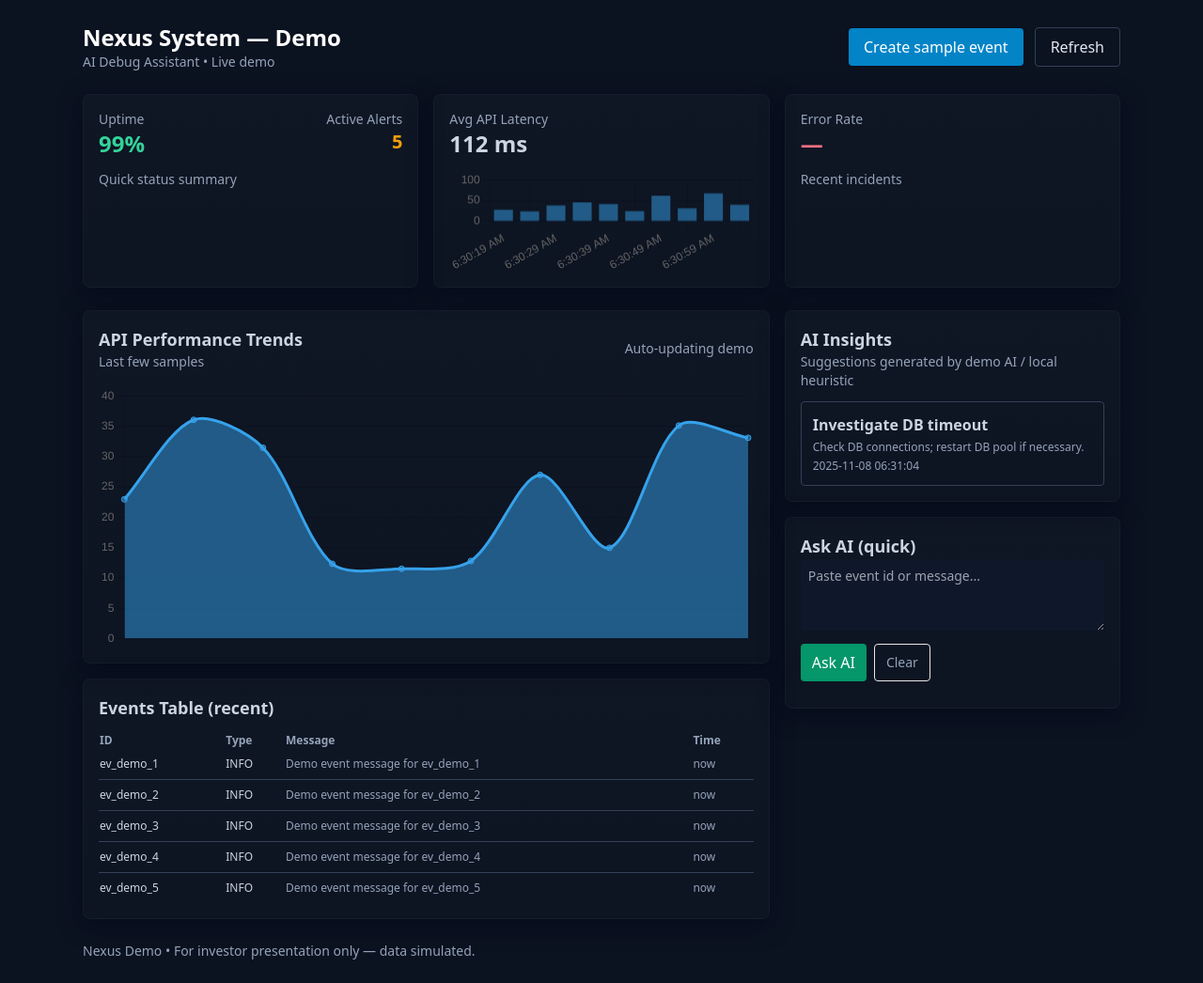
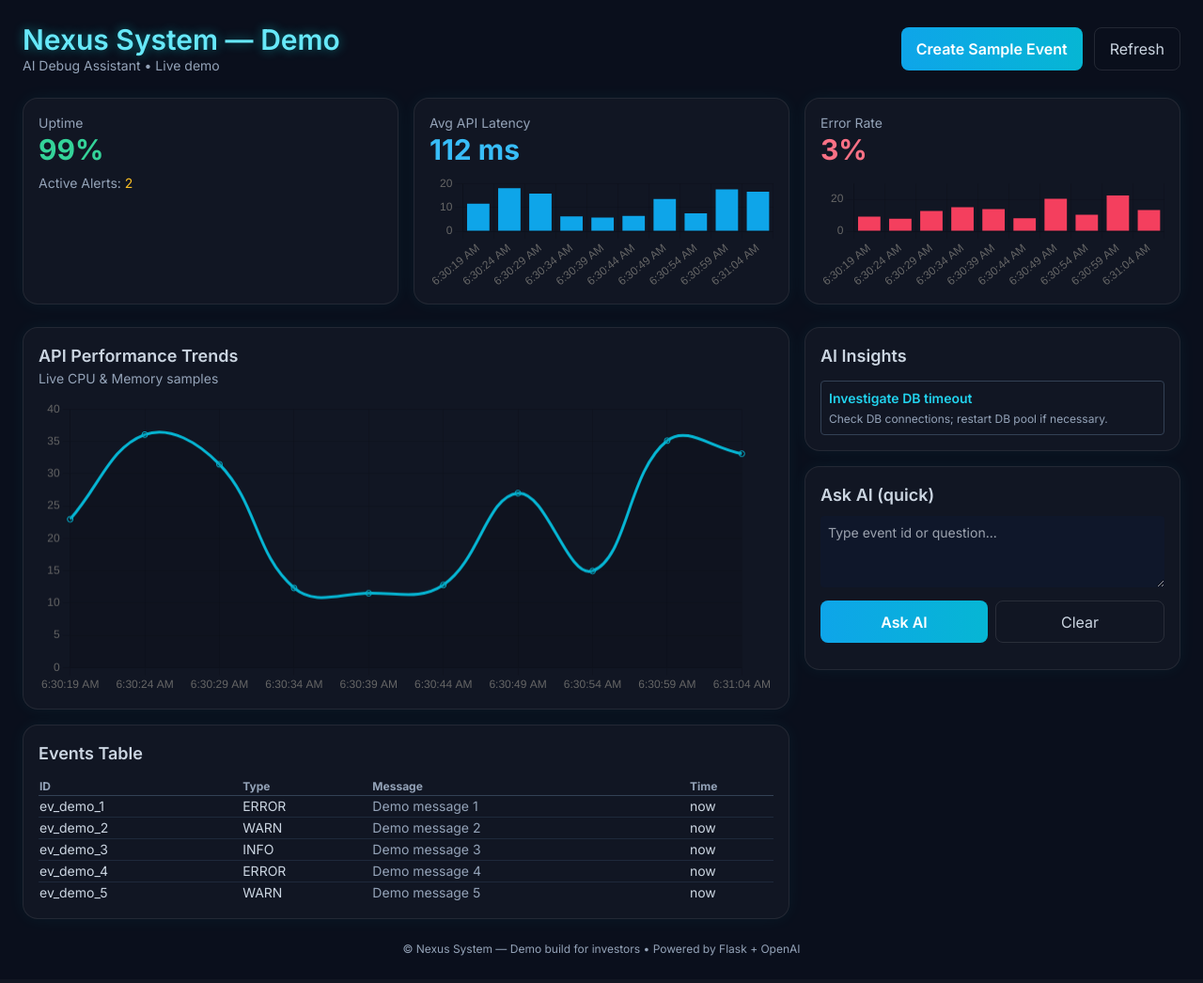
Before and after one commit to pankajverma03/Nexus-System-Demo-, a Flask app: page / in a window 1280 px wide. Shown: the whole page at 94% size. After the commit the page ends 1017 px from the top, so only its background shows below. Run offline with Flask 2, Linux system fonts and the light colour scheme; data comes from the database, SQL or seed files in the repository; some libraries are stand-ins or nearby versions.

Commit message:
Update dashboard.html

```diff
--- a/templates/dashboard.html
+++ b/templates/dashboard.html
@@ -1,273 +1,188 @@
 <!doctype html>
 <html lang="en">
 <head>
-  <meta charset="utf-8" />
-  <meta name="viewport" content="width=device-width,initial-scale=1" />
-  <title>Nexus Demo — Dashboard</title>
+  <meta charset="utf-8"/>
+  <meta name="viewport" content="width=device-width,initial-scale=1"/>
+  <title>Nexus System — Demo</title>
 
-  <!-- Tailwind CDN (quick demo) -->
+  <!-- Tailwind -->
   <script src="https://cdn.tailwindcss.com"></script>
+  <!-- Chart.js -->
+  <script src="https://cdn.jsdelivr.net/npm/chart.js"></script>
+
+  <!-- Font + Glow CSS -->
+  <link href="https://fonts.googleapis.com/css2?family=Inter:wght@400;600;700&display=swap" rel="stylesheet"/>
   <style>
-    /* small custom dark tweaks */
-    :root { color-scheme: dark; }
-    body { background: #0b1220; color: #cbd5e1; }
-    .card { background: linear-gradient(180deg, rgba(255,255,255,0.02), rgba(255,255,255,0.01)); box-shadow: 0 6px 24px rgba(2,6,23,0.6); border: 1px solid rgba(255,255,255,0.03); }
+    body { background-color: #0a0f1c; color: #cbd5e1; font-family: 'Inter', sans-serif; }
+    .card { background: rgba(255,255,255,0.03); border: 1px solid rgba(255,255,255,0.08); box-shadow: 0 0 18px rgba(0,255,255,0.05); border-radius: 1rem; transition: all 0.3s ease; }
+    .card:hover { box-shadow: 0 0 28px rgba(0,255,255,0.15); transform: translateY(-2px); }
+    .glow { text-shadow: 0 0 12px rgba(0,255,255,0.4); color: #67e8f9; }
     .muted { color: #94a3b8; }
-    .positive { color: #34d399; } /* green */
-    .warn { color: #f59e0b; } /* amber */
-    .danger { color: #fb7185; } /* red */
+    .btn-primary { background: linear-gradient(90deg,#0ea5e9,#06b6d4); color:white; font-weight:600; border-radius:0.5rem; padding:0.6rem 1rem; transition: all 0.2s ease; }
+    .btn-primary:hover { opacity:0.9; box-shadow:0 0 14px rgba(6,182,212,0.5); }
+    .btn-secondary { border:1px solid rgba(255,255,255,0.1); color:#cbd5e1; border-radius:0.5rem; padding:0.6rem 1rem; }
   </style>
+</head>
 
-  <!-- Chart.js CDN -->
-  <script src="https://cdn.jsdelivr.net/npm/chart.js"></script>
-</head>
 <body class="antialiased">
-  <div class="max-w-6xl mx-auto p-6">
-    <header class="flex items-center justify-between mb-6">
+  <div class="max-w-7xl mx-auto p-6 space-y-6">
+    <header class="flex items-center justify-between">
       <div>
-        <h1 class="text-2xl font-semibold text-white">Nexus System — Demo</h1>
+        <h1 class="text-3xl font-semibold glow">Nexus System — Demo</h1>
         <p class="muted text-sm">AI Debug Assistant • Live demo</p>
       </div>
-      <div class="flex items-center space-x-3">
-        <button id="btn-create" class="px-4 py-2 bg-sky-600 text-white rounded shadow">Create sample event</button>
-        <button id="btn-refresh" class="px-4 py-2 border border-slate-700 text-slate-200 rounded">Refresh</button>
+      <div class="flex space-x-3">
+        <button id="btn-create" class="btn-primary">Create Sample Event</button>
+        <button id="btn-refresh" class="btn-secondary">Refresh</button>
       </div>
     </header>
 
-    <!-- Top cards -->
-    <div class="grid grid-cols-1 md:grid-cols-3 gap-4 mb-6">
-      <div class="card p-4 rounded-lg">
-        <div class="flex justify-between items-start">
-          <div>
+    <!-- Metrics cards -->
+    <div class="grid grid-cols-1 md:grid-cols-3 gap-4">
+      <div class="card p-4">
         <div class="text-sm muted">Uptime</div>
-            <div class="text-2xl font-bold positive" id="uptime">—</div>
+        <div class="text-3xl font-bold text-emerald-400" id="uptime">—</div>
+        <div class="text-sm muted mt-2">Active Alerts: <span id="alerts-count" class="text-amber-400">—</span></div>
       </div>
-          <div class="text-right">
-            <div class="text-sm muted">Active Alerts</div>
-            <div class="text-xl font-semibold warn" id="alerts-count">—</div>
+      <div class="card p-4">
+        <div class="text-sm muted">Avg API Latency</div>
+        <div class="text-3xl font-bold text-sky-400" id="latency">— ms</div>
+        <canvas id="chart-cpu" height="100" class="mt-2"></canvas>
       </div>
-        </div>
-        <div class="mt-3 muted text-sm">Quick status summary</div>
-      </div>
-
-      <div class="card p-4 rounded-lg">
-        <div class="text-sm muted">Avg API Latency</div>
-        <div class="text-2xl font-bold" id="latency">— ms</div>
-        <div class="mt-3">
-          <canvas id="chart-cpu" height="100"></canvas>
+      <div class="card p-4">
+        <div class="text-sm muted">Error Rate</div>
+        <div class="text-3xl font-bold text-rose-400" id="error-rate">—%</div>
+        <canvas id="chart-mem" height="100" class="mt-2"></canvas>
       </div>
     </div>
 
-      <div class="card p-4 rounded-lg">
-        <div class="text-sm muted">Error Rate</div>
-        <div class="text-2xl font-bold danger" id="error-rate">—</div>
-        <div class="mt-3 muted text-sm">Recent incidents</div>
-        <ul id="recent-incidents" class="mt-2 text-sm space-y-1"></ul>
+    <!-- Charts and Events -->
+    <div class="grid grid-cols-1 lg:grid-cols-3 gap-4">
+      <div class="lg:col-span-2 space-y-4">
+        <div class="card p-4">
+          <h2 class="text-lg font-semibold">API Performance Trends</h2>
+          <p class="muted text-sm">Live CPU & Memory samples</p>
+          <canvas id="chart-trend" height="120" class="mt-3"></canvas>
+        </div>
+
+        <div class="card p-4">
+          <h2 class="text-lg font-semibold">Events Table</h2>
+          <table class="w-full text-sm mt-3">
+            <thead class="text-left muted text-xs border-b border-slate-700">
+              <tr><th>ID</th><th>Type</th><th>Message</th><th>Time</th></tr>
+            </thead>
+            <tbody id="events-table" class="divide-y divide-slate-800"></tbody>
+          </table>
         </div>
       </div>
 
-    <!-- Main grid: left charts, right AI panel -->
-    <div class="grid grid-cols-1 lg:grid-cols-3 gap-4">
-      <div class="lg:col-span-2 space-y-4">
-        <div class="card p-4 rounded-lg">
-          <div class="flex items-center justify-between">
-            <div>
-              <h2 class="text-lg font-semibold">API Performance Trends</h2>
-              <div class="muted text-sm">Last few samples</div>
-            </div>
-            <div class="muted text-sm">Auto-updating demo</div>
-          </div>
-          <div class="mt-4">
-            <canvas id="chart-trend" height="120"></canvas>
-          </div>
+      <!-- Right column -->
+      <aside class="space-y-4">
+        <div class="card p-4">
+          <h3 class="text-lg font-semibold">AI Insights</h3>
+          <div id="ai-suggestions" class="mt-3 space-y-3 text-sm"></div>
         </div>
 
-        <div class="card p-4 rounded-lg">
-          <h3 class="text-lg font-semibold">Events Table (recent)</h3>
-          <div class="mt-3">
-            <table class="w-full text-sm">
-              <thead class="text-left muted text-xs">
-                <tr><th>ID</th><th>Type</th><th>Message</th><th>Time</th></tr>
-              </thead>
-              <tbody id="events-table" class="divide-y divide-slate-700"></tbody>
-            </table>
-          </div>
-        </div>
-      </div>
-
-      <aside class="space-y-4">
-        <div class="card p-4 rounded-lg">
-          <h3 class="text-lg font-semibold">AI Insights</h3>
-          <p class="muted text-sm">Suggestions generated by demo AI / local heuristic</p>
-          <div id="ai-suggestions" class="mt-3 space-y-3"></div>
-        </div>
-
-        <div class="card p-4 rounded-lg">
+        <div class="card p-4">
           <h3 class="text-lg font-semibold">Ask AI (quick)</h3>
-          <textarea id="ai-input" rows="3" class="w-full p-2 bg-slate-900 rounded text-sm" placeholder="Paste event id or message..."></textarea>
-          <div class="mt-2 flex gap-2">
-            <button id="btn-ask" class="px-3 py-2 bg-emerald-600 rounded text-white">Ask AI</button>
-            <button id="btn-clear" class="px-3 py-2 border rounded text-sm muted">Clear</button>
+          <textarea id="ai-input" rows="3" class="w-full bg-slate-900 rounded p-2 text-sm mt-2" placeholder="Type event id or question..."></textarea>
+          <div class="mt-2 flex space-x-2">
+            <button id="btn-ask" class="btn-primary flex-1">Ask AI</button>
+            <button id="btn-clear" class="btn-secondary flex-1">Clear</button>
           </div>
           <div id="ai-response" class="mt-3 text-sm muted"></div>
         </div>
       </aside>
     </div>
 
-    <footer class="mt-6 muted text-sm">
-      Nexus Demo • For investor presentation only — data simulated.
-    </footer>
+    <footer class="text-center muted text-xs mt-8">© Nexus System — Demo build for investors • Powered by Flask + OpenAI</footer>
   </div>
 
   <script>
-  // Helper: fetch JSON with error handling
-  async function jfetch(url, opts) {
-    try {
-      const res = await fetch(url, opts || {});
-      return await res.json();
-    } catch (e) {
-      console.warn("fetch failed", url, e);
-      return null;
-    }
-  }
-
-  // Chart objects
-  let trendChart = null, cpuChart = null;
-
+    let trendChart, cpuChart, memChart;
     function initCharts() {
-    const ctx = document.getElementById('chart-trend').getContext('2d');
-    trendChart = new Chart(ctx, {
-      type: 'line',
-      data: { labels: [], datasets: [{ label: 'CPU %', data: [], tension: 0.3, fill: true }] },
-      options: { plugins: { legend: { display: false } }, scales: { x: { display: false }, y: { beginAtZero: true } } }
+      const ctxTrend = document.getElementById("chart-trend").getContext("2d");
+      trendChart = new Chart(ctxTrend, {
+        type: "line",
+        data: { labels: [], datasets: [{ label: "CPU %", data: [], borderColor: "#06b6d4", tension: 0.4, fill: true }] },
+        options: { plugins: { legend: { display: false } }, scales: { y: { beginAtZero: true } } }
       });
 
-    const ctx2 = document.getElementById('chart-cpu').getContext('2d');
-    cpuChart = new Chart(ctx2, {
-      type: 'bar',
-      data: { labels: [], datasets: [{ label: 'Mem %', data: [] }] },
+      cpuChart = new Chart(document.getElementById("chart-cpu"), {
+        type: "bar",
+        data: { labels: [], datasets: [{ label: "Latency", data: [], backgroundColor: "#0ea5e9" }] },
+        options: { plugins: { legend: { display: false } }, scales: { y: { beginAtZero: true } } }
+      });
+
+      memChart = new Chart(document.getElementById("chart-mem"), {
+        type: "bar",
+        data: { labels: [], datasets: [{ label: "Errors", data: [], backgroundColor: "#f43f5e" }] },
         options: { plugins: { legend: { display: false } }, scales: { y: { beginAtZero: true } } }
       });
     }
 
-  // Update UI from /api/metrics
-  async function refreshMetrics() {
-    const m = await jfetch('/api/metrics');
-    if (!m || !m.ok) return;
-    // uptime & quick cards
-    document.getElementById('uptime').innerText = Math.round(99 + Math.random() * 0.99) + '%';
-    document.getElementById('latency').innerText = Math.round(100 + Math.random() * 200) + ' ms';
-    document.getElementById('alerts-count').innerText = Math.floor(Math.random() * 10);
-
-    // trend chart: use metrics if provided
-    const labels = (m.series && m.series.labels) ? m.series.labels.map(t => new Date(t*1000).toLocaleTimeString()) : Array.from({length:10}, (_,i)=>i);
-    const cpu = (m.series && m.series.cpu) ? m.series.cpu : Array.from({length:10}, ()=>Math.round(10+Math.random()*60));
-    const mem = (m.series && m.series.mem) ? m.series.mem : Array.from({length:10}, ()=>Math.round(20+Math.random()*70));
-
-    if (trendChart) {
-      trendChart.data.labels = labels;
-      trendChart.data.datasets[0].data = cpu;
-      trendChart.update();
-    }
-    if (cpuChart) {
-      cpuChart.data.labels = labels;
-      cpuChart.data.datasets[0].data = mem;
-      cpuChart.update();
+    async function jfetch(url, opts) {
+      try { const r = await fetch(url, opts); return await r.json(); }
+      catch (e) { console.warn("fetch failed", e); return null; }
     }
 
-    // events demo: fetch recent events by calling /api/ingest? (we will also fetch events stored)
-    // We will try reading 'events' from the /api/create_sample result (create_sample persists).
-    const eventsTbl = document.getElementById('events-table');
-    eventsTbl.innerHTML = '';
-    try {
-      // Try reading seeded events by calling a backend read route; if not available, show synthetic
-      // We will try /api/metrics response to show db status
-      if (m.db) {
-        // Try to list recent events using a simple approach: call /api/create_sample (this returns event payload only)
-        // Instead we simulate a list using the seeded demo ids:
-        const demoIds = ['ev_demo_1','ev_demo_2','ev_demo_3','ev_demo_4','ev_demo_5'];
-        demoIds.forEach(id => {
-          const tr = document.createElement('tr');
-          tr.innerHTML = `<td class="py-2 text-xs">${id}</td><td class="py-2 text-xs">INFO</td><td class="py-2 text-xs muted">Demo event message for ${id}</td><td class="py-2 text-xs muted">now</td>`;
-          eventsTbl.appendChild(tr);
-        });
-      } else {
-        // Synthetic fallback rows
-        for (let i=0;i<5;i++) {
-          const tr = document.createElement('tr');
-          tr.innerHTML = `<td class="py-2 text-xs">demo_${i}</td><td class="py-2 text-xs">WARN</td><td class="py-2 text-xs muted">No DB: showing synthetic</td><td class="py-2 text-xs muted">-</td>`;
-          eventsTbl.appendChild(tr);
-        }
-      }
-    } catch (e) {
-      console.warn(e);
-    }
-  }
+    async function refreshMetrics() {
+      const m = await jfetch("/api/metrics");
+      if (!m || !m.ok) return;
+      document.getElementById("uptime").innerText = Math.round(99 + Math.random()*0.9) + "%";
+      document.getElementById("latency").innerText = Math.round(100+Math.random()*200) + " ms";
+      document.getElementById("error-rate").innerText = Math.round(Math.random()*5) + "%";
+      document.getElementById("alerts-count").innerText = Math.floor(Math.random()*8);
 
-  // Fetch and display AI suggestions
-  async function refreshAISuggestions() {
-    const res = await jfetch('/api/ai/suggestions');
-    const panel = document.getElementById('ai-suggestions');
-    panel.innerHTML = '';
-    if (!res || !res.ok || !res.suggestions) {
-      panel.innerHTML = `<div class="muted text-sm">No suggestions yet. Create an event to generate one.</div>`;
-      return;
-    }
-    res.suggestions.forEach(s => {
-      const d = document.createElement('div');
-      d.className = 'p-3 rounded border border-slate-700';
-      d.innerHTML = `<div class="font-semibold">${escapeHtml(s.title)}</div><div class="muted text-xs mt-1">${escapeHtml(s.body)}</div><div class="muted text-xs mt-1">${escapeHtml(s.created_at)}</div>`;
-      panel.appendChild(d);
+      const labels = m.series.labels.map(t=> new Date(t*1000).toLocaleTimeString());
+      const cpu = m.series.cpu;
+      const mem = m.series.mem;
+      trendChart.data.labels = labels; trendChart.data.datasets[0].data = cpu; trendChart.update();
+      cpuChart.data.labels = labels; cpuChart.data.datasets[0].data = cpu.map(v=>v/2); cpuChart.update();
+      memChart.data.labels = labels; memChart.data.datasets[0].data = mem.map(v=>v/3); memChart.update();
+
+      const tbl = document.getElementById("events-table");
+      tbl.innerHTML = "";
+      ["ev_demo_1","ev_demo_2","ev_demo_3","ev_demo_4","ev_demo_5"].forEach((id,i)=>{
+        tbl.innerHTML += `<tr><td>${id}</td><td>${["ERROR","WARN","INFO"][i%3]}</td><td class="muted">Demo message ${i+1}</td><td>now</td></tr>`;
       });
     }
 
-  function escapeHtml(str){ return (''+str).replace(/[&<>"']/g, c=>({'&':'&amp;','<':'&lt;','>':'&gt;','"':'&quot;',"'":'&#39;'}[c])); }
-
-  // Wire UI buttons
-  async function setupUI() {
-    document.getElementById('btn-create').addEventListener('click', async () => {
-      const res = await jfetch('/api/ingest', { method: 'POST', headers: {'Content-Type': 'application/json'}, body: JSON.stringify({event_type: 'ERROR', message: 'Manual test event from Pankaj'})});
-      if (res && res.ok) {
-        alert('Event created: ' + res.event_id);
-        await refreshAISuggestions();
-        await refreshMetrics();
-      } else {
-        alert('Failed to create event (see console).');
+    async function refreshAISuggestions() {
+      const r = await jfetch("/api/ai/suggestions");
+      const box = document.getElementById("ai-suggestions");
+      box.innerHTML = "";
+      if (!r || !r.ok || !r.suggestions.length) {
+        box.innerHTML = `<div class='muted'>No suggestions yet. Create an event.</div>`;
+        return;
       }
-    });
-
-    document.getElementById('btn-refresh').addEventListener('click', async () => {
-      await refreshMetrics();
-      await refreshAISuggestions();
-    });
-
-    document.getElementById('btn-ask').addEventListener('click', async () => {
-      const txt = document.getElementById('ai-input').value || 'ev_demo_1';
-      const payload = { event_id: txt };
-      const res = await jfetch('/api/ai/suggest', { method: 'POST', headers: {'Content-Type': 'application/json'}, body: JSON.stringify(payload)});
-      const out = document.getElementById('ai-response');
-      if (res && res.ok) {
-        out.innerHTML = `<div class="font-semibold">[${res.provider || 'demo'}]</div><div class="muted text-sm">${escapeHtml(res.suggestion || res.analysis || '')}</div>`;
-        await refreshAISuggestions();
-      } else {
-        out.innerText = 'AI request failed';
-      }
-    });
-
-    document.getElementById('btn-clear').addEventListener('click', () => {
-      document.getElementById('ai-input').value = '';
-      document.getElementById('ai-response').innerHTML = '';
+      r.suggestions.forEach(s=>{
+        box.innerHTML += `<div class='border border-slate-700 rounded p-2'>
+          <div class='font-semibold text-cyan-400'>${s.title}</div>
+          <div class='muted text-xs mt-1'>${s.body}</div>
+        </div>`;
       });
     }
 
-  // Init page
-  (function () {
-    initCharts();
-    setupUI();
-    refreshMetrics();
-    refreshAISuggestions();
-    // auto refresh
-    setInterval(async () => { await refreshMetrics(); await refreshAISuggestions(); }, 8000);
+    async function setupUI(){
+      document.getElementById("btn-create").onclick = async()=>{
+        await jfetch("/api/ingest",{method:"POST",headers:{"Content-Type":"application/json"},body:JSON.stringify({event_type:"ERROR",message:"Manual test event"})});
+        await refreshAISuggestions(); await refreshMetrics();
+      };
+      document.getElementById("btn-refresh").onclick = async()=>{await refreshMetrics(); await refreshAISuggestions();};
+      document.getElementById("btn-ask").onclick = async()=>{
+        const val=document.getElementById("ai-input").value||"ev_demo_1";
+        const res=await jfetch("/api/ai/suggest",{method:"POST",headers:{"Content-Type":"application/json"},body:JSON.stringify({event_id:val})});
+        const out=document.getElementById("ai-response");
+        if(res&&res.ok){out.innerHTML=`<span class='text-cyan-400 font-semibold'>[${res.provider}]</span> ${res.suggestion}`; await refreshAISuggestions();}
+        else out.innerText="AI unavailable";
+      };
+      document.getElementById("btn-clear").onclick=()=>{document.getElementById("ai-input").value="";document.getElementById("ai-response").innerText="";};
+    }
+
+    (function(){
+      initCharts(); setupUI(); refreshMetrics(); refreshAISuggestions();
+      setInterval(()=>{refreshMetrics(); refreshAISuggestions();},10000);
     })();
   </script>
 </body>
```
Lines whose indentation alone changed are shown as unchanged.
